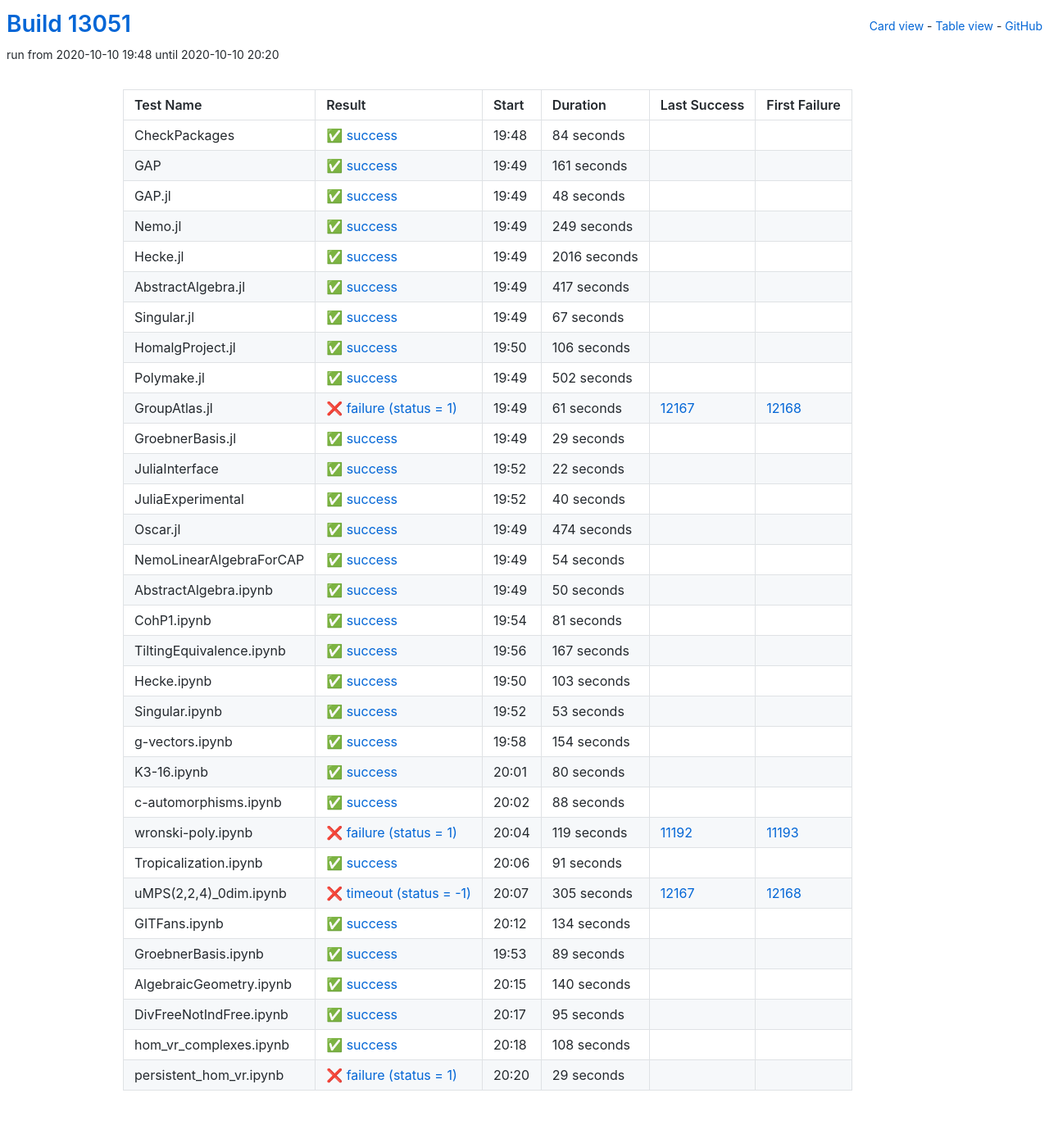
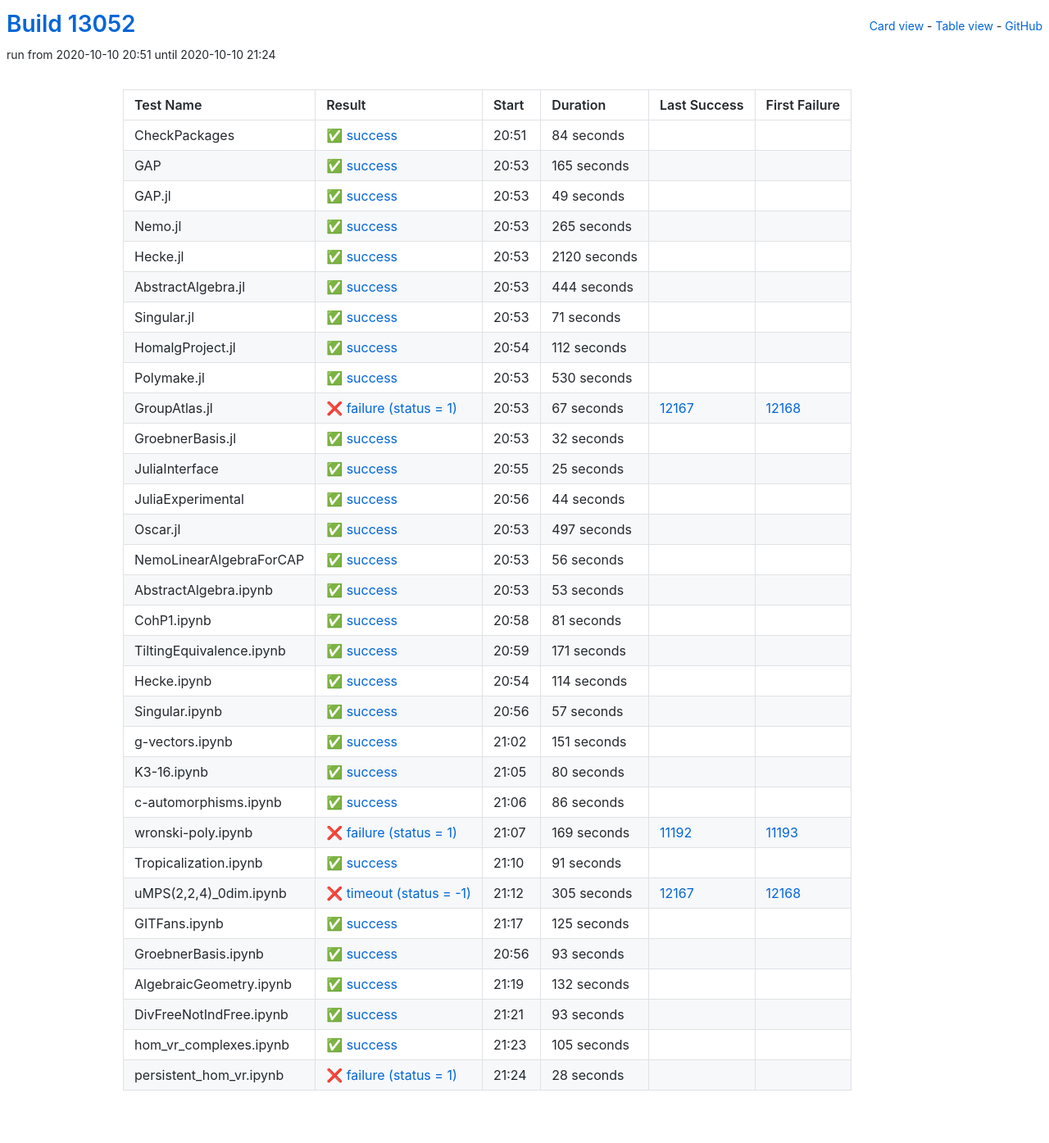
Before and after one commit to oscar-system/oscar-ci-status, a Jekyll site: the page built from table.html, in a window 1280 px wide. Shown: the whole page at 82% size. Built offline with Jekyll 4.4.1, drawn with Linux system fonts in a browser that asks for light colours.

Commit message:
Build #13052

```diff
--- a/_data/ci.yml
+++ b/_data/ci.yml
@@ -1,6 +1,6 @@
 ---
-build: 13051
-build_url: https://oscarci.mathematik.uni-kl.de/job/oscar/13051/
+build: 13052
+build_url: https://oscarci.mathematik.uni-kl.de/job/oscar/13052/
 job: oscar
 organization: oscar-system
 repo: oscar-ci-status
@@ -8,8 +8,8 @@
 tests:
 - name: CheckPackages
   id: checkpackages
-  log: https://oscarci.mathematik.uni-kl.de/job/oscar/13051/artifact/logs/build-13051/CheckPackages.log
-  start: 2020-10-10 19:48
+  log: https://oscarci.mathematik.uni-kl.de/job/oscar/13052/artifact/logs/build-13052/CheckPackages.log
+  start: 2020-10-10 20:51
   success: true
   exitcode: 0
   status: success
@@ -20,188 +20,188 @@
   first_failure_url:
 - name: GAP
   id: gap
-  log: https://oscarci.mathematik.uni-kl.de/job/oscar/13051/artifact/logs/build-13051/GAP.log
-  start: 2020-10-10 19:49
+  log: https://oscarci.mathematik.uni-kl.de/job/oscar/13052/artifact/logs/build-13052/GAP.log
+  start: 2020-10-10 20:53
   success: true
   exitcode: 0
   status: success
-  duration: 161
+  duration: 165
   last_success: false
   last_success_url:
   first_failure: false
   first_failure_url:
 - name: GAP.jl
   id: gap-jl
-  log: https://oscarci.mathematik.uni-kl.de/job/oscar/13051/artifact/logs/build-13051/GAP.jl.log
-  start: 2020-10-10 19:49
+  log: https://oscarci.mathematik.uni-kl.de/job/oscar/13052/artifact/logs/build-13052/GAP.jl.log
+  start: 2020-10-10 20:53
   success: true
   exitcode: 0
   status: success
-  duration: 48
+  duration: 49
   last_success: false
   last_success_url:
   first_failure: false
   first_failure_url:
 - name: Nemo.jl
   id: nemo-jl
-  log: https://oscarci.mathematik.uni-kl.de/job/oscar/13051/artifact/logs/build-13051/Nemo.jl.log
-  start: 2020-10-10 19:49
+  log: https://oscarci.mathematik.uni-kl.de/job/oscar/13052/artifact/logs/build-13052/Nemo.jl.log
+  start: 2020-10-10 20:53
   success: true
   exitcode: 0
   status: success
-  duration: 249
+  duration: 265
   last_success: false
   last_success_url:
   first_failure: false
   first_failure_url:
 - name: Hecke.jl
   id: hecke-jl
-  log: https://oscarci.mathematik.uni-kl.de/job/oscar/13051/artifact/logs/build-13051/Hecke.jl.log
-  start: 2020-10-10 19:49
+  log: https://oscarci.mathematik.uni-kl.de/job/oscar/13052/artifact/logs/build-13052/Hecke.jl.log
+  start: 2020-10-10 20:53
   success: true
   exitcode: 0
   status: success
-  duration: 2016
+  duration: 2120
   last_success: false
   last_success_url:
   first_failure: false
   first_failure_url:
 - name: AbstractAlgebra.jl
   id: abstractalgebra-jl
-  log: https://oscarci.mathematik.uni-kl.de/job/oscar/13051/artifact/logs/build-13051/AbstractAlgebra.jl.log
-  start: 2020-10-10 19:49
+  log: https://oscarci.mathematik.uni-kl.de/job/oscar/13052/artifact/logs/build-13052/AbstractAlgebra.jl.log
+  start: 2020-10-10 20:53
   success: true
   exitcode: 0
   status: success
-  duration: 417
+  duration: 444
   last_success: false
   last_success_url:
   first_failure: false
   first_failure_url:
 - name: Singular.jl
   id: singular-jl
-  log: https://oscarci.mathematik.uni-kl.de/job/oscar/13051/artifact/logs/build-13051/Singular.jl.log
-  start: 2020-10-10 19:49
+  log: https://oscarci.mathematik.uni-kl.de/job/oscar/13052/artifact/logs/build-13052/Singular.jl.log
+  start: 2020-10-10 20:53
   success: true
   exitcode: 0
   status: success
-  duration: 67
+  duration: 71
   last_success: false
   last_success_url:
   first_failure: false
   first_failure_url:
 - name: HomalgProject.jl
   id: homalgproject-jl
-  log: https://oscarci.mathematik.uni-kl.de/job/oscar/13051/artifact/logs/build-13051/HomalgProject.jl.log
-  start: 2020-10-10 19:50
+  log: https://oscarci.mathematik.uni-kl.de/job/oscar/13052/artifact/logs/build-13052/HomalgProject.jl.log
+  start: 2020-10-10 20:54
   success: true
   exitcode: 0
   status: success
-  duration: 106
+  duration: 112
   last_success: false
   last_success_url:
   first_failure: false
   first_failure_url:
 - name: Polymake.jl
   id: polymake-jl
-  log: https://oscarci.mathematik.uni-kl.de/job/oscar/13051/artifact/logs/build-13051/Polymake.jl.log
-  start: 2020-10-10 19:49
+  log: https://oscarci.mathematik.uni-kl.de/job/oscar/13052/artifact/logs/build-13052/Polymake.jl.log
+  start: 2020-10-10 20:53
   success: true
   exitcode: 0
   status: success
-  duration: 502
+  duration: 530
   last_success: false
   last_success_url:
   first_failure: false
   first_failure_url:
 - name: GroupAtlas.jl
   id: groupatlas-jl
-  log: https://oscarci.mathematik.uni-kl.de/job/oscar/13051/artifact/logs/build-13051/GroupAtlas.jl.log
-  start: 2020-10-10 19:49
+  log: https://oscarci.mathematik.uni-kl.de/job/oscar/13052/artifact/logs/build-13052/GroupAtlas.jl.log
+  start: 2020-10-10 20:53
   success: false
   exitcode: 1
   status: failure
-  duration: 61
+  duration: 67
   last_success: 12167
   last_success_url: https://oscarci.mathematik.uni-kl.de/job/oscar/12167/
   first_failure: 12168
   first_failure_url: https://oscarci.mathematik.uni-kl.de/job/oscar/12168/
 - name: GroebnerBasis.jl
   id: groebnerbasis-jl
-  log: https://oscarci.mathematik.uni-kl.de/job/oscar/13051/artifact/logs/build-13051/GroebnerBasis.jl.log
-  start: 2020-10-10 19:49
+  log: https://oscarci.mathematik.uni-kl.de/job/oscar/13052/artifact/logs/build-13052/GroebnerBasis.jl.log
+  start: 2020-10-10 20:53
   success: true
   exitcode: 0
   status: success
-  duration: 29
+  duration: 32
   last_success: false
   last_success_url:
   first_failure: false
   first_failure_url:
 - name: JuliaInterface
   id: juliainterface
-  log: https://oscarci.mathematik.uni-kl.de/job/oscar/13051/artifact/logs/build-13051/JuliaInterface.log
-  start: 2020-10-10 19:52
+  log: https://oscarci.mathematik.uni-kl.de/job/oscar/13052/artifact/logs/build-13052/JuliaInterface.log
+  start: 2020-10-10 20:55
   success: true
   exitcode: 0
   status: success
-  duration: 22
+  duration: 25
   last_success: false
   last_success_url:
   first_failure: false
   first_failure_url:
 - name: JuliaExperimental
   id: juliaexperimental
-  log: https://oscarci.mathematik.uni-kl.de/job/oscar/13051/artifact/logs/build-13051/JuliaExperimental.log
-  start: 2020-10-10 19:52
+  log: https://oscarci.mathematik.uni-kl.de/job/oscar/13052/artifact/logs/build-13052/JuliaExperimental.log
+  start: 2020-10-10 20:56
   success: true
   exitcode: 0
   status: success
-  duration: 40
+  duration: 44
   last_success: false
   last_success_url:
   first_failure: false
   first_failure_url:
 - name: Oscar.jl
   id: oscar-jl
-  log: https://oscarci.mathematik.uni-kl.de/job/oscar/13051/artifact/logs/build-13051/Oscar.jl.log
-  start: 2020-10-10 19:49
+  log: https://oscarci.mathematik.uni-kl.de/job/oscar/13052/artifact/logs/build-13052/Oscar.jl.log
+  start: 2020-10-10 20:53
   success: true
   exitcode: 0
   status: success
-  duration: 474
+  duration: 497
   last_success: false
   last_success_url:
   first_failure: false
   first_failure_url:
 - name: NemoLinearAlgebraForCAP
   id: nemolinearalgebraforcap
-  log: https://oscarci.mathematik.uni-kl.de/job/oscar/13051/artifact/logs/build-13051/NemoLinearAlgebraForCAP.log
-  start: 2020-10-10 19:49
+  log: https://oscarci.mathematik.uni-kl.de/job/oscar/13052/artifact/logs/build-13052/NemoLinearAlgebraForCAP.log
+  start: 2020-10-10 20:53
   success: true
   exitcode: 0
   status: success
-  duration: 54
+  duration: 56
   last_success: false
   last_success_url:
   first_failure: false
   first_failure_url:
 - name: AbstractAlgebra.ipynb
   id: abstractalgebra-ipynb
-  log: https://oscarci.mathematik.uni-kl.de/job/oscar/13051/artifact/logs/build-13051/AbstractAlgebra.ipynb.log
-  start: 2020-10-10 19:49
+  log: https://oscarci.mathematik.uni-kl.de/job/oscar/13052/artifact/logs/build-13052/AbstractAlgebra.ipynb.log
+  start: 2020-10-10 20:53
   success: true
   exitcode: 0
   status: success
-  duration: 50
+  duration: 53
   last_success: false
   last_success_url:
   first_failure: false
   first_failure_url:
 - name: CohP1.ipynb
   id: cohp1-ipynb
-  log: https://oscarci.mathematik.uni-kl.de/job/oscar/13051/artifact/logs/build-13051/CohP1.ipynb.log
-  start: 2020-10-10 19:54
+  log: https://oscarci.mathematik.uni-kl.de/job/oscar/13052/artifact/logs/build-13052/CohP1.ipynb.log
+  start: 2020-10-10 20:58
   success: true
   exitcode: 0
   status: success
@@ -212,56 +212,56 @@
   first_failure_url:
 - name: TiltingEquivalence.ipynb
   id: tiltingequivalence-ipynb
-  log: https://oscarci.mathematik.uni-kl.de/job/oscar/13051/artifact/logs/build-13051/TiltingEquivalence.ipynb.log
-  start: 2020-10-10 19:56
+  log: https://oscarci.mathematik.uni-kl.de/job/oscar/13052/artifact/logs/build-13052/TiltingEquivalence.ipynb.log
+  start: 2020-10-10 20:59
   success: true
   exitcode: 0
   status: success
-  duration: 167
+  duration: 171
   last_success: false
   last_success_url:
   first_failure: false
   first_failure_url:
 - name: Hecke.ipynb
   id: hecke-ipynb
-  log: https://oscarci.mathematik.uni-kl.de/job/oscar/13051/artifact/logs/build-13051/Hecke.ipynb.log
-  start: 2020-10-10 19:50
+  log: https://oscarci.mathematik.uni-kl.de/job/oscar/13052/artifact/logs/build-13052/Hecke.ipynb.log
+  start: 2020-10-10 20:54
   success: true
   exitcode: 0
   status: success
-  duration: 103
+  duration: 114
   last_success: false
   last_success_url:
   first_failure: false
   first_failure_url:
 - name: Singular.ipynb
   id: singular-ipynb
-  log: https://oscarci.mathematik.uni-kl.de/job/oscar/13051/artifact/logs/build-13051/Singular.ipynb.log
-  start: 2020-10-10 19:52
+  log: https://oscarci.mathematik.uni-kl.de/job/oscar/13052/artifact/logs/build-13052/Singular.ipynb.log
+  start: 2020-10-10 20:56
   success: true
   exitcode: 0
   status: success
-  duration: 53
+  duration: 57
   last_success: false
   last_success_url:
   first_failure: false
   first_failure_url:
 - name: g-vectors.ipynb
   id: g-vectors-ipynb
-  log: https://oscarci.mathematik.uni-kl.de/job/oscar/13051/artifact/logs/build-13051/g-vectors.ipynb.log
-  start: 2020-10-10 19:58
+  log: https://oscarci.mathematik.uni-kl.de/job/oscar/13052/artifact/logs/build-13052/g-vectors.ipynb.log
+  start: 2020-10-10 21:02
   success: true
   exitcode: 0
   status: success
-  duration: 154
+  duration: 151
   last_success: false
   last_success_url:
   first_failure: false
   first_failure_url:
 - name: K3-16.ipynb
   id: k3-16-ipynb
-  log: https://oscarci.mathematik.uni-kl.de/job/oscar/13051/artifact/logs/build-13051/K3-16.ipynb.log
-  start: 2020-10-10 20:01
+  log: https://oscarci.mathematik.uni-kl.de/job/oscar/13052/artifact/logs/build-13052/K3-16.ipynb.log
+  start: 2020-10-10 21:05
   success: true
   exitcode: 0
   status: success
@@ -272,32 +272,32 @@
   first_failure_url:
 - name: c-automorphisms.ipynb
   id: c-automorphisms-ipynb
-  log: https://oscarci.mathematik.uni-kl.de/job/oscar/13051/artifact/logs/build-13051/c-automorphisms.ipynb.log
-  start: 2020-10-10 20:02
+  log: https://oscarci.mathematik.uni-kl.de/job/oscar/13052/artifact/logs/build-13052/c-automorphisms.ipynb.log
+  start: 2020-10-10 21:06
   success: true
   exitcode: 0
   status: success
-  duration: 88
+  duration: 86
   last_success: false
   last_success_url:
   first_failure: false
   first_failure_url:
 - name: wronski-poly.ipynb
   id: wronski-poly-ipynb
-  log: https://oscarci.mathematik.uni-kl.de/job/oscar/13051/artifact/logs/build-13051/wronski-poly.ipynb.log
-  start: 2020-10-10 20:04
+  log: https://oscarci.mathematik.uni-kl.de/job/oscar/13052/artifact/logs/build-13052/wronski-poly.ipynb.log
+  start: 2020-10-10 21:07
   success: false
   exitcode: 1
   status: failure
-  duration: 119
+  duration: 169
   last_success: 11192
   last_success_url: https://oscarci.mathematik.uni-kl.de/job/oscar/11192/
   first_failure: 11193
   first_failure_url: https://oscarci.mathematik.uni-kl.de/job/oscar/11193/
 - name: Tropicalization.ipynb
   id: tropicalization-ipynb
-  log: https://oscarci.mathematik.uni-kl.de/job/oscar/13051/artifact/logs/build-13051/Tropicalization.ipynb.log
-  start: 2020-10-10 20:06
+  log: https://oscarci.mathematik.uni-kl.de/job/oscar/13052/artifact/logs/build-13052/Tropicalization.ipynb.log
+  start: 2020-10-10 21:10
   success: true
   exitcode: 0
   status: success
@@ -308,8 +308,8 @@
   first_failure_url:
 - name: uMPS(2,2,4)_0dim.ipynb
   id: umps-2-2-4-0dim-ipynb
-  log: https://oscarci.mathematik.uni-kl.de/job/oscar/13051/artifact/logs/build-13051/uMPS-2-2-4-_0dim.ipynb.log
-  start: 2020-10-10 20:07
+  log: https://oscarci.mathematik.uni-kl.de/job/oscar/13052/artifact/logs/build-13052/uMPS-2-2-4-_0dim.ipynb.log
+  start: 2020-10-10 21:12
   success: false
   exitcode: -1
   status: timeout
@@ -320,72 +320,72 @@
   first_failure_url: https://oscarci.mathematik.uni-kl.de/job/oscar/12168/
 - name: GITFans.ipynb
   id: gitfans-ipynb
-  log: https://oscarci.mathematik.uni-kl.de/job/oscar/13051/artifact/logs/build-13051/GITFans.ipynb.log
-  start: 2020-10-10 20:12
+  log: https://oscarci.mathematik.uni-kl.de/job/oscar/13052/artifact/logs/build-13052/GITFans.ipynb.log
+  start: 2020-10-10 21:17
   success: true
   exitcode: 0
   status: success
-  duration: 134
+  duration: 125
   last_success: false
   last_success_url:
   first_failure: false
   first_failure_url:
 - name: GroebnerBasis.ipynb
   id: groebnerbasis-ipynb
-  log: https://oscarci.mathematik.uni-kl.de/job/oscar/13051/artifact/logs/build-13051/GroebnerBasis.ipynb.log
-  start: 2020-10-10 19:53
+  log: https://oscarci.mathematik.uni-kl.de/job/oscar/13052/artifact/logs/build-13052/GroebnerBasis.ipynb.log
+  start: 2020-10-10 20:56
   success: true
   exitcode: 0
   status: success
-  duration: 89
+  duration: 93
   last_success: false
   last_success_url:
   first_failure: false
   first_failure_url:
 - name: AlgebraicGeometry.ipynb
   id: algebraicgeometry-ipynb
-  log: https://oscarci.mathematik.uni-kl.de/job/oscar/13051/artifact/logs/build-13051/AlgebraicGeometry.ipynb.log
-  start: 2020-10-10 20:15
+  log: https://oscarci.mathematik.uni-kl.de/job/oscar/13052/artifact/logs/build-13052/AlgebraicGeometry.ipynb.log
+  start: 2020-10-10 21:19
   success: true
   exitcode: 0
   status: success
-  duration: 140
+  duration: 132
   last_success: false
   last_success_url:
   first_failure: false
   first_failure_url:
 - name: DivFreeNotIndFree.ipynb
   id: divfreenotindfree-ipynb
-  log: https://oscarci.mathematik.uni-kl.de/job/oscar/13051/artifact/logs/build-13051/DivFreeNotIndFree.ipynb.log
-  start: 2020-10-10 20:17
+  log: https://oscarci.mathematik.uni-kl.de/job/oscar/13052/artifact/logs/build-13052/DivFreeNotIndFree.ipynb.log
+  start: 2020-10-10 21:21
   success: true
   exitcode: 0
   status: success
-  duration: 95
+  duration: 93
   last_success: false
   last_success_url:
   first_failure: false
   first_failure_url:
 - name: hom_vr_complexes.ipynb
   id: hom-vr-complexes-ipynb
-  log: https://oscarci.mathematik.uni-kl.de/job/oscar/13051/artifact/logs/build-13051/hom_vr_complexes.ipynb.log
-  start: 2020-10-10 20:18
+  log: https://oscarci.mathematik.uni-kl.de/job/oscar/13052/artifact/logs/build-13052/hom_vr_complexes.ipynb.log
+  start: 2020-10-10 21:23
   success: true
   exitcode: 0
   status: success
-  duration: 108
+  duration: 105
   last_success: false
   last_success_url:
   first_failure: false
   first_failure_url:
 - name: persistent_hom_vr.ipynb
   id: persistent-hom-vr-ipynb
-  log: https://oscarci.mathematik.uni-kl.de/job/oscar/13051/artifact/logs/build-13051/persistent_hom_vr.ipynb.log
-  start: 2020-10-10 20:20
+  log: https://oscarci.mathematik.uni-kl.de/job/oscar/13052/artifact/logs/build-13052/persistent_hom_vr.ipynb.log
+  start: 2020-10-10 21:24
   success: false
   exitcode: 1
   status: failure
-  duration: 29
+  duration: 28
   last_success: false
   last_success_url:
   first_failure: false
```
Also changed, not shown: README.md.
